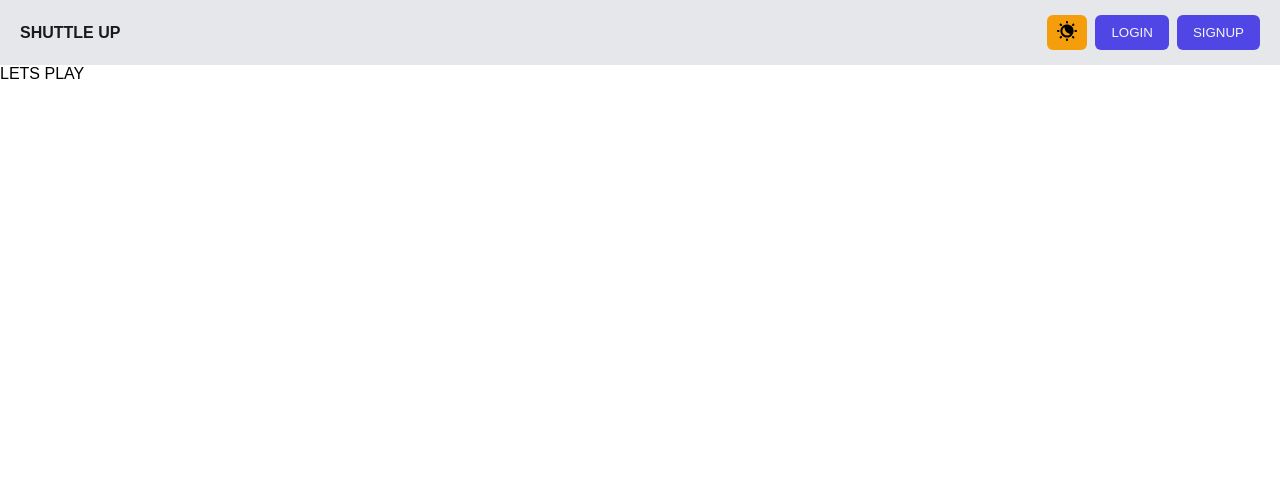
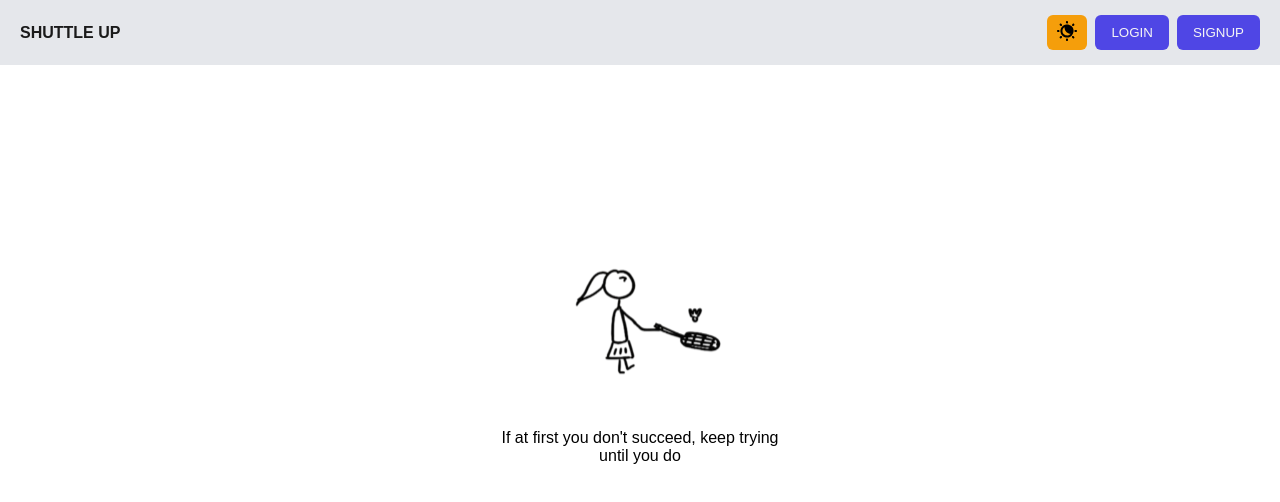
Before and after one commit to pearl174/shuttle-up-frontend, a React (Vite) app: page /letsPlay in a window 1280 px wide. Shown: the top 502 px of the page. Built offline with nearby package versions, Linux system fonts and the light colour scheme.

Commit message:
Add loading screen. Has some layout issue tho.

```diff
--- a/src/Layout.css
+++ b/src/Layout.css
@@ -6,5 +6,4 @@
 
 .page-content {
     flex: 1;
-    display: flex;
 }
--- a/src/Layout.jsx
+++ b/src/Layout.jsx
@@ -1,10 +1,13 @@
 import Header from "./components/Header/Header.jsx";
-import { Outlet } from "react-router-dom";
+import { Outlet, useLocation } from "react-router-dom";
 import { useEffect, useState } from "react";
 import "./Layout.css";
 import AuthContext from './context/AuthContext.jsx';
+import Loading from "./pages/Loading/Loading.jsx";
 
 const Layout = () => {
+    const location = useLocation();
+    const [loading, setLoading] = useState(false);
     const [theme, setTheme] = useState(() => {
         return localStorage.getItem('theme') || 'light';
     });
@@ -19,13 +22,22 @@ const Layout = () => {
         document.documentElement.setAttribute("data-theme", theme);
     }, [theme]);
 
+    useEffect(() => {
+        setLoading(true);
+        const timer = setTimeout(() => setLoading(false), 1000);
+        return () => clearTimeout(timer);
+    }, [location.pathname]);
+
     return (
         <>
             <div className="flex-container-layout">
                 <AuthContext value={{ user, setUser, profilePicPath, setProfilePicPath }} >
                     <Header theme={theme} toggleTheme={setTheme} />
                     <div className="page-content">
-                        <Outlet />
+                        {loading && <Loading />}
+                        <div className="smth" style={{ visibility: loading? "hidden" : "visible" }}>
+                            <Outlet />
+                        </div>
                     </div>
                 </AuthContext>
             </div>
--- /dev/null
+++ b/src/pages/Loading/Loading.css
@@ -0,0 +1,22 @@
+.loading {
+    width: 560px;
+    height: 300px;
+    background-image: url('../../assets/loading_screen_spritesheet_smol.png');
+    background-size: 2800px 300px;  /* 5600/2 x 601/2 */
+    background-repeat: no-repeat;
+    animation: loading 0.75s steps(5) infinite;
+    margin: auto;
+    margin-top: 4em;
+}
+
+@keyframes loading {
+    from { background-position: 0 0; }
+    to   { background-position: -2800px 0; }
+}
+
+.loading-text {
+    height: fit-content;
+    width: 300px;
+    margin: auto;
+    text-align: center;
+}
--- /dev/null
+++ b/src/pages/Loading/Loading.jsx
@@ -0,0 +1,10 @@
+import "./Loading.css";
+
+export default function Loading() {
+    return (
+        <>
+            <div className="loading"></div>
+            <div className="loading-text">If at first you don't succeed, keep trying until you do</div>
+        </>
+    )
+}
--- a/src/routes.jsx
+++ b/src/routes.jsx
@@ -6,6 +6,7 @@ import Profile from "./pages/Profile/Profile.jsx";
 import PlayMatch from "./pages/PlayMatch/PlayMatch.jsx";
 import Friends from "./pages/FriendsPage/Friends.jsx";
 import LetsPlay from "./pages/LetsPlay/LetsPlay.jsx";
+import Loading from "./pages/Loading/Loading.jsx";
 
 const routes = [
     {
@@ -38,7 +39,7 @@ const routes = [
             },
             {
                 path: "/letsPlay",
-                element: <LetsPlay />
+                element: <Loading />
             }
         ]
     }
```
Also changed, not shown: src/assets/loading_screen_spritesheet.png (added), src/assets/loading_screen_spritesheet_smol.png (added).
